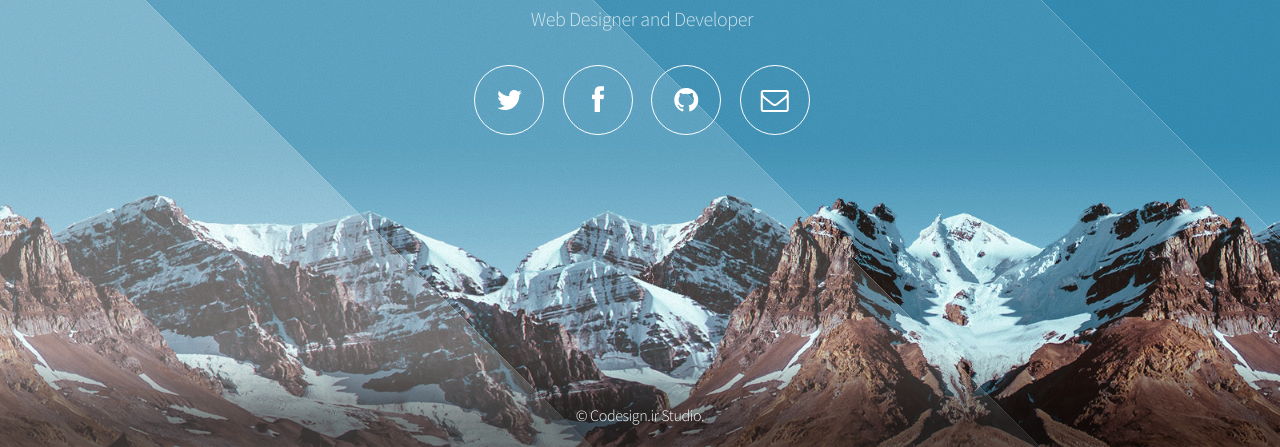
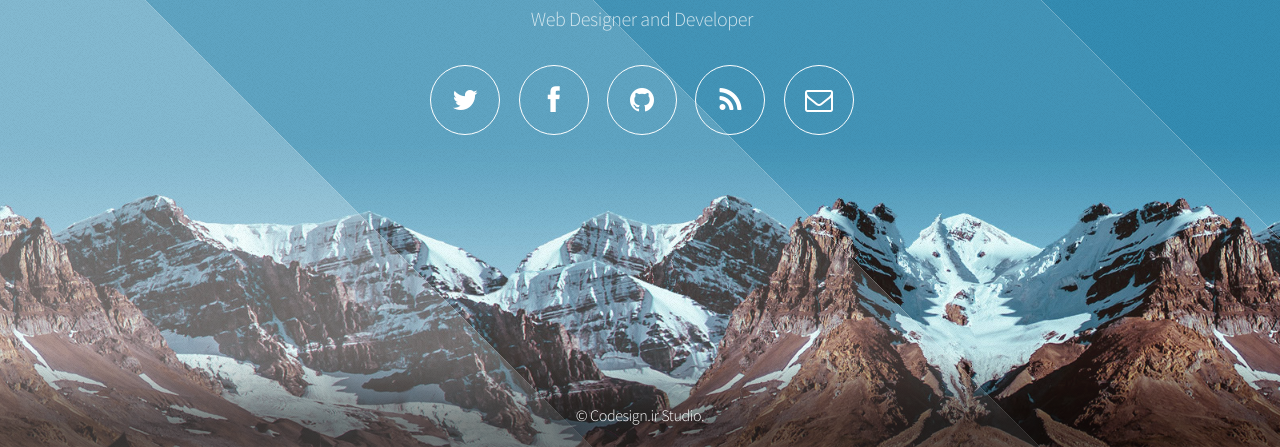
Before and after one commit to iMohammadd/imohammadd.github.io, a plain HTML site: page index.html in a window 1280 px wide. Shown: the part 353-800 px from the top of the page. Drawn offline with Linux system fonts and the light colour scheme.

Commit message:
add blog url

```diff
--- a/index.html
+++ b/index.html
@@ -37,6 +37,7 @@
 								<li><a href="https://twitter.com/imohammad" target="_blank" class="fa fa-twitter"><span>Twitter</span></a></li>
 								<li><a href="https://facebook.com/imohammadd" target="_blank" class="fa fa-facebook"><span>Facebook</span></a></li>
 								<li><a href="http://imohammadd.github.io" target="_blank" class="fa fa-github"><span>Github</span></a></li>
+                                 <li><a href="http://codesign.ir/blog" class="fa fa-rss"><span>Blog</span></a></li>
 								<li><a href="mailto:codesign.ir@gmail.com" class="fa fa-envelope-o"><span>Email</span></a></li>
 							</ul>
 						</nav>
```
